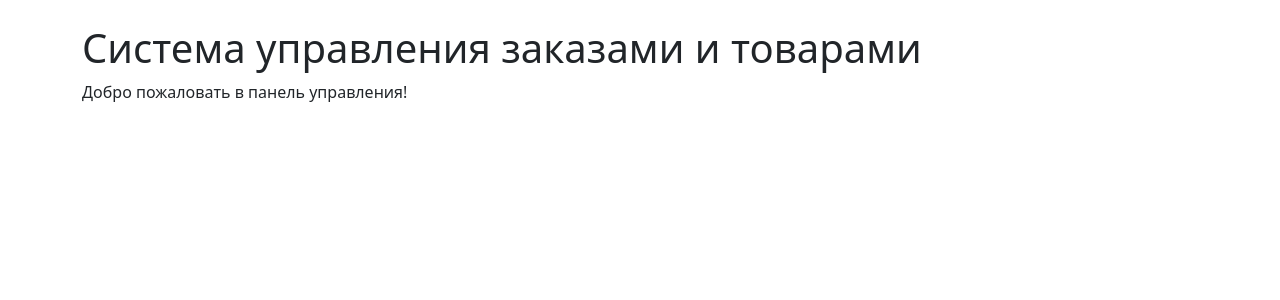
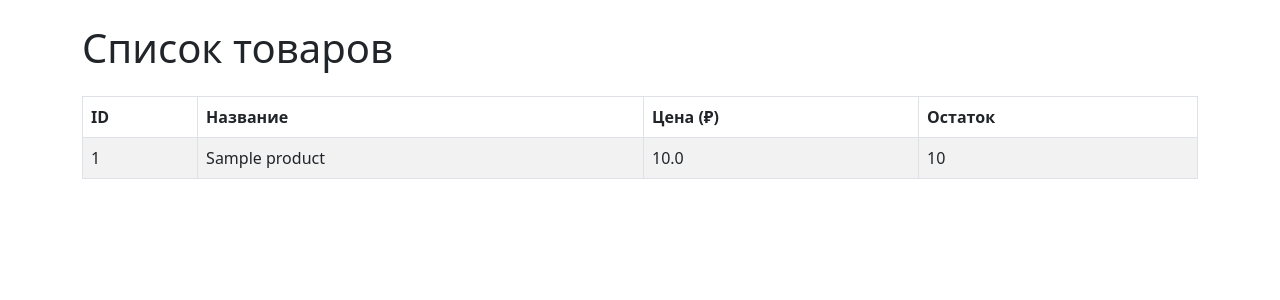
Before and after one commit to Syrkery/Order_and_product_management_system, a Flask app: page / in a window 1280 px wide. Shown: the top 300 px of the page. Run offline with Flask 3, Linux system fonts and the light colour scheme; tables that the repository leaves empty hold one stand-in row (values such as "Sample post").

Commit message:
Made an output in the form of a table

```diff
--- a/app.py
+++ b/app.py
@@ -15,10 +15,11 @@ def close_db(error):
     db = g.pop('db', None)
     if db is not None:
         db.close()
+
 @app.route('/')
 def index():
     db = get_db()
-    products = db.execute("SELECT id, name, price, stock FROM Products").fetchall()
+    products = db.execute("""SELECT id, name, price, stock FROM products""").fetchall()
     return render_template('index.html', products=products)
 
 if __name__ == '__main__':
--- a/templates/index.html
+++ b/templates/index.html
@@ -2,11 +2,34 @@
 <html lang="ru">
 <head>
     <meta charset="UTF-8">
-    <title>Главная страница</title>
+    <title>Список товаров</title>
     <link rel="stylesheet" href="https://cdn.jsdelivr.net/npm/bootstrap@5.3.0/dist/css/bootstrap.min.css">
 </head>
 <body class="container mt-4">
-    <h1>Система управления заказами и товарами</h1>
-    <p>Добро пожаловать в панель управления!</p>
+    <h1 class="mb-4">Список товаров</h1>
+    {% if products %}
+    <table class="table table-bordered table-striped">
+        <thead>
+            <tr>
+                <th>ID</th>
+                <th>Название</th>
+                <th>Цена (₽)</th>
+                <th>Остаток</th>
+            </tr>
+        </thead>
+        <tbody>
+            {% for product in products %}
+            <tr>
+                <td>{{ product.id }}</td>
+                <td>{{ product.name }}</td>
+                <td>{{ product.price }}</td>
+                <td>{{ product.stock }}</td>
+            </tr>
+            {% endfor %}
+        </tbody>
+    </table>
+    {% else %}
+        <p>Товары не найдены.</p>
+    {% endif %}
 </body>
 </html>
```
